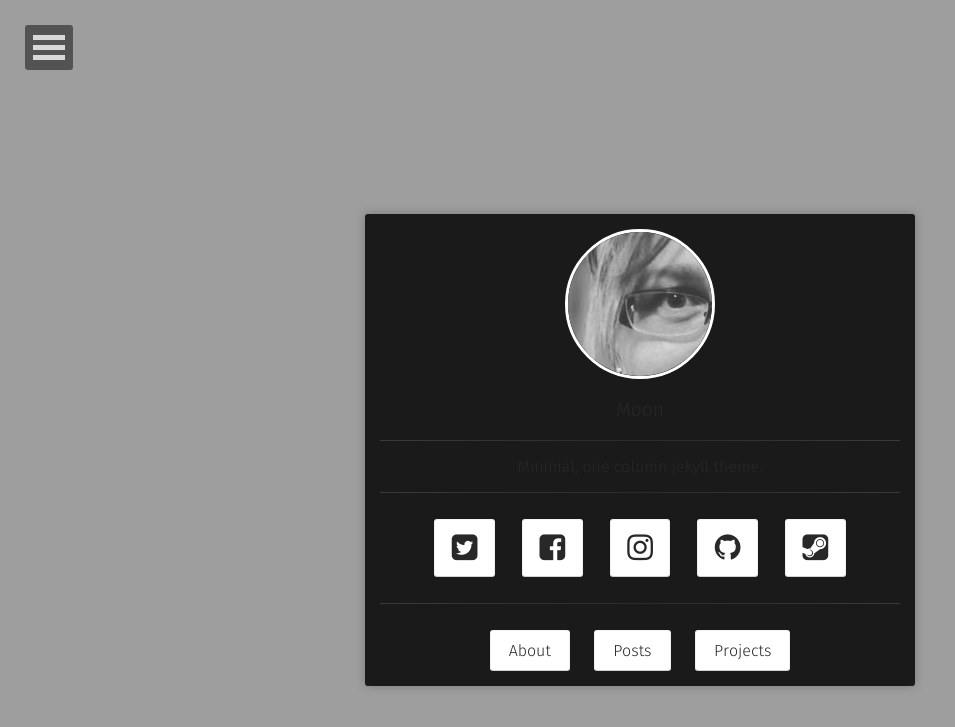
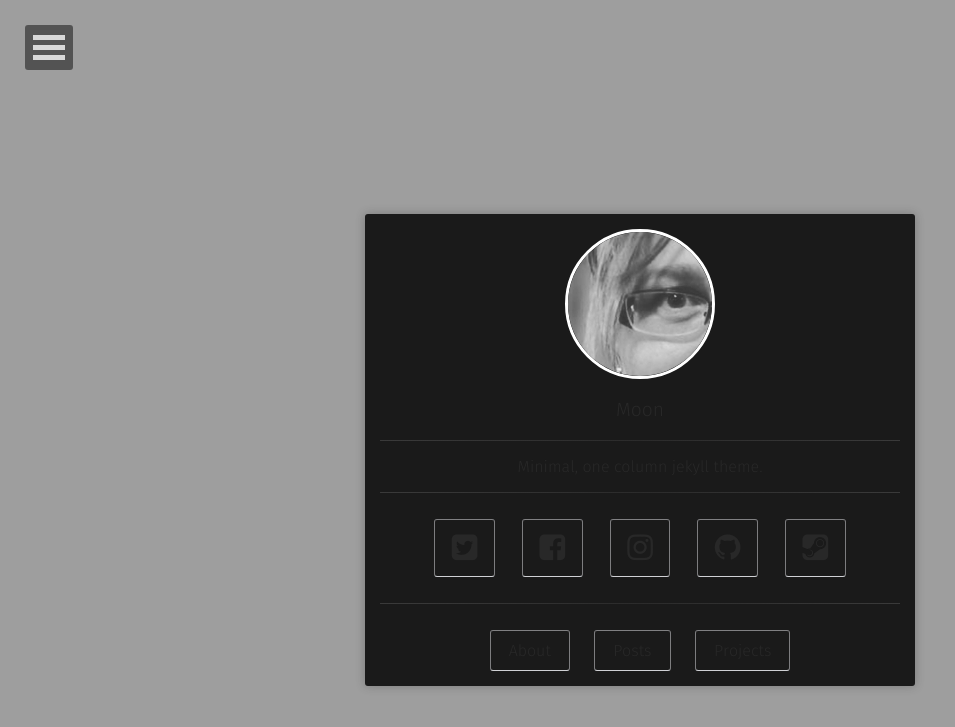
Before and after one commit to tiinansivut/tiinansivut.github.io, a Jekyll site: the page built from index.html, in a window 1280 px wide. Shown: the top 727 px of the page, without its empty margins (0-955 px from the left). Built offline with Jekyll 4.4.1, drawn with Linux system fonts in a browser that asks for light colours; some web fonts are replaced.

Commit message:
uus yritys taas

```diff
--- a/_sass/elements.scss
+++ b/_sass/elements.scss
@@ -5,8 +5,8 @@
 	border-color: rgba($color_mercury,0.5) rgba($color_bon_jour,0.5) $color_mischka;
 	border-radius: 3px;
 	text-decoration: none;
-	background: $white;
-	color: $color_shark;
+	background: $darkgrey;
+	color: $orange;
 	&:hover {
 		box-shadow: 0 0 1px 0 rgba($color_shark,0.5);
 		color: $red;
```
